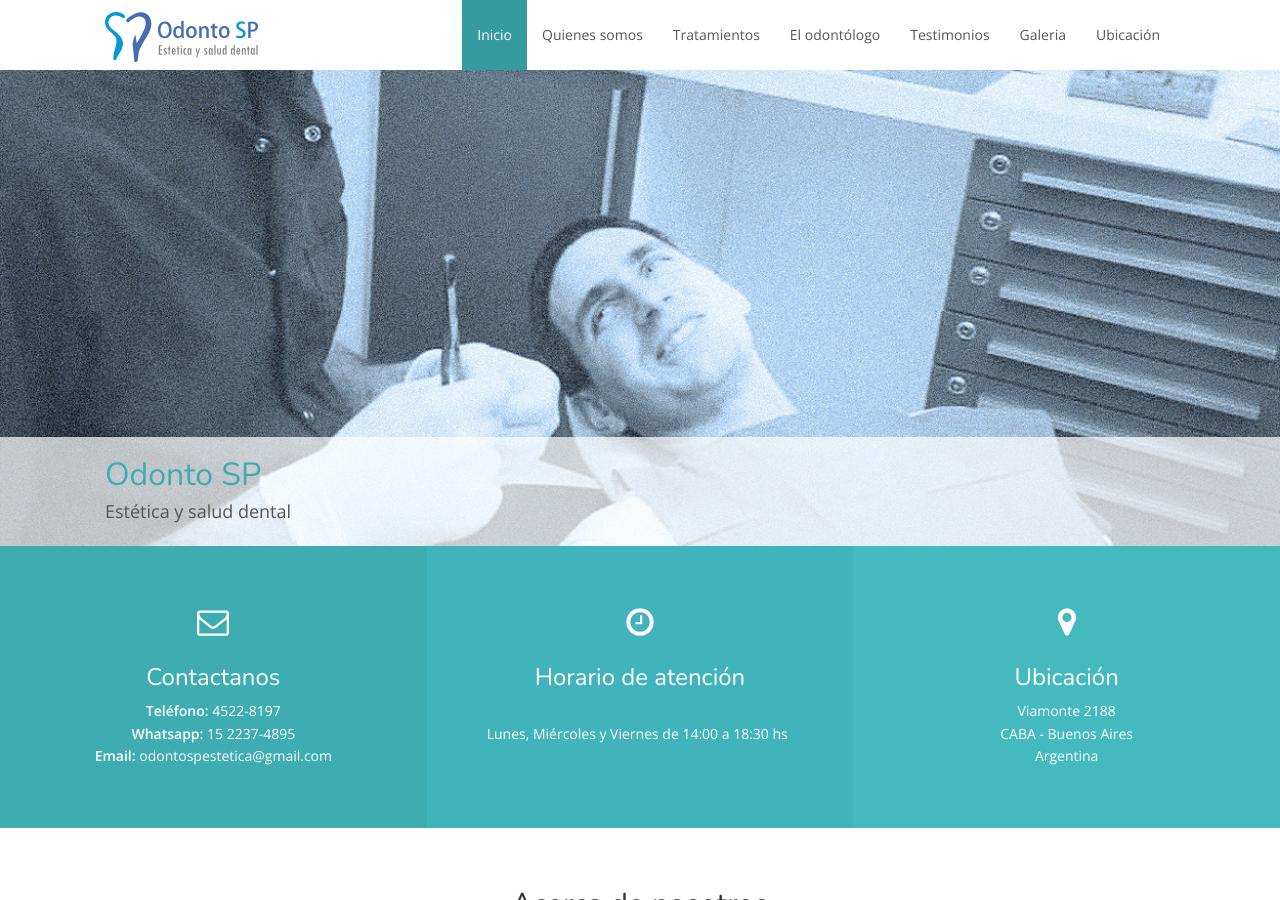
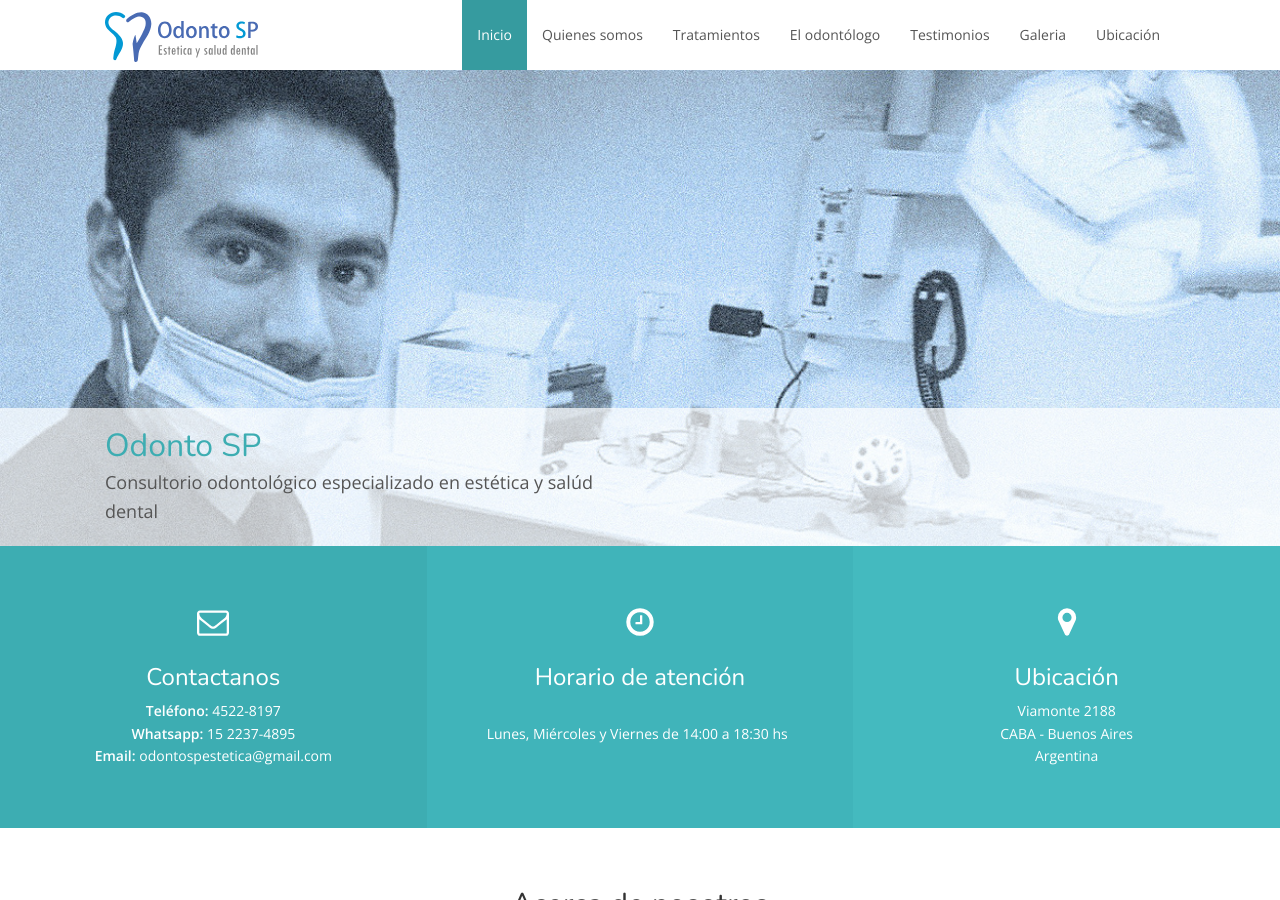
Before and after one commit to lucashpandolfo/lucashpandolfo, a Jekyll site: the page built from index.html, in a window 1280 px wide and 900 px high. Built offline with Jekyll 4.4.1, drawn with Linux system fonts in a browser that asks for light colours; nearby versions of some CDN libraries.

Commit message:
Mas modificaciones

```diff
--- a/_config.yml
+++ b/_config.yml
@@ -2,14 +2,14 @@
 title: OdontoSP | Estética y salud dental
 description: "A responsive Jekyll theme for dental clinics."
 baseurl: "" # the subpath of your site, e.g. /blog
-url: "" # the name of your domain
+url: "odontosp.com.ar" # the name of your domain
 logo_url: svg/min/logo.svg
 
 # Hero
 hero:
     hero_img: hero.jpg
     hero_title: Odonto SP
-    hero_description: Estética y salud dental
+    hero_description: Consultorio odontológico especializado en estética y salúd dental
 
 # Contact form
 api_token: # Enter API token here
@@ -20,9 +20,6 @@
     emergency: 15 2237-4895
     email: odontospestetica@gmail.com
     address: Viamonte 2188 <br> CABA - Buenos Aires <br> Argentina
-
-
-
 
 # Testimonials
 testimonials:
@@ -35,9 +32,8 @@
     address_details: svg/min/logo.svg
 
 # Social settings
+instagram: http://instagram.com/odontosp/
 facebook: http://facebook.com/odontospestetica/
-instagram: http://instagram.com/odontosp/
-feed: no
 
 # Footer
 copyright: © 2017 OdontoSP - Todos los derechos reservados
--- a/_includes/footer.html
+++ b/_includes/footer.html
@@ -3,12 +3,12 @@
     <div class="container-fluid">
 
         <ul class="social">
-            {% if site.facebook %}<li><a href="{{ site.facebook }}"><svg class="icon icon-facebook"><use xlink:href="#icon-facebook"></use></svg></a></li>{% endif %}
-            {% if site.twitter %}<li><a href="{{ site.twitter }}"><svg class="icon icon-twitter"><use xlink:href="#icon-twitter"></use></svg></a></li>{% endif %}
-            {% if site.instagram %}<li><a href="{{ site.instagram }}"><svg class="icon icon-instagram"><use xlink:href="#icon-instagram"></use></svg></a></li>{% endif %}
-            {% if site.youtube %}<li><a href="{{ site.youtube }}"><svg class="icon icon-youtube"><use xlink:href="#icon-youtube"></use></svg></a></li>{% endif %}
-            {% if site.skype %}<li><a href="{{ site.skype }}"><svg class="icon icon-skype"><use xlink:href="#icon-skype"></use></svg></a></li>{% endif %}
-            {% if site.feed %}<li><a href="#"><svg class="icon icon-feed"><use xlink:href="#icon-feed"></use></svg></a></li>{% endif %}
+            {% if site.facebook %}<li><a target="_blank" href="{{ site.facebook }}"><svg class="icon icon-fsocial"><use xlink:href="#icon-fsocial"></use></svg></a></li>{% endif %}
+            {% if site.twitter %}<li><a target="_blank" href="{{ site.twitter }}"><svg class="icon icon-twitter"><use xlink:href="#icon-twitter"></use></svg></a></li>{% endif %}
+            {% if site.instagram %}<li><a target="_blank" href="{{ site.instagram }}"><svg class="icon icon-instagram"><use xlink:href="#icon-instagram"></use></svg></a></li>{% endif %}
+            {% if site.youtube %}<li><a target="_blank" href="{{ site.youtube }}"><svg class="icon icon-youtube"><use xlink:href="#icon-youtube"></use></svg></a></li>{% endif %}
+            {% if site.skype %}<li><a target="_blank" href="{{ site.skype }}"><svg class="icon icon-skype"><use xlink:href="#icon-skype"></use></svg></a></li>{% endif %}
+            {% if site.feed %}<li><a target="_blank" href="#"><svg class="icon icon-feed"><use xlink:href="#icon-feed"></use></svg></a></li>{% endif %}
         </ul>
 
         <small>{% if site.copyright %} {{ site.copyright }} {% endif %}</small>
--- a/index.html
+++ b/index.html
@@ -153,12 +153,6 @@
                 <img src="{{ site.baseurl }}/img/{{ member.image }}" alt="{{ member.name }}">
                 <h4>{{ member.name }}</h4>
             </div>
-            <div class="expandable-box-bottom">
-                <a href="mailto:{{ member.email }}" data-toggle="tooltip" data-placement="bottom" title="{{ member.email }}"><svg class="icon icon-envelope"><use xlink:href="#icon-envelope"></use></svg></a>
-                </a>
-                <a href="tel:{{ member.phone }}" data-toggle="tooltip" data-placement="bottom" title="{{ member.phone }}"><svg class="icon icon-phone"><use xlink:href="#icon-phone"></use></svg></a>
-                </a>
-            </div>
         </div>
     {% endfor %}
     </div>
```
Also changed, not shown: _includes/svg-defs.svg, img/hero.jpg, img/santiago.jpg (added), svg/fsocial.svg (added), svg/min/fsocial.svg (added).
